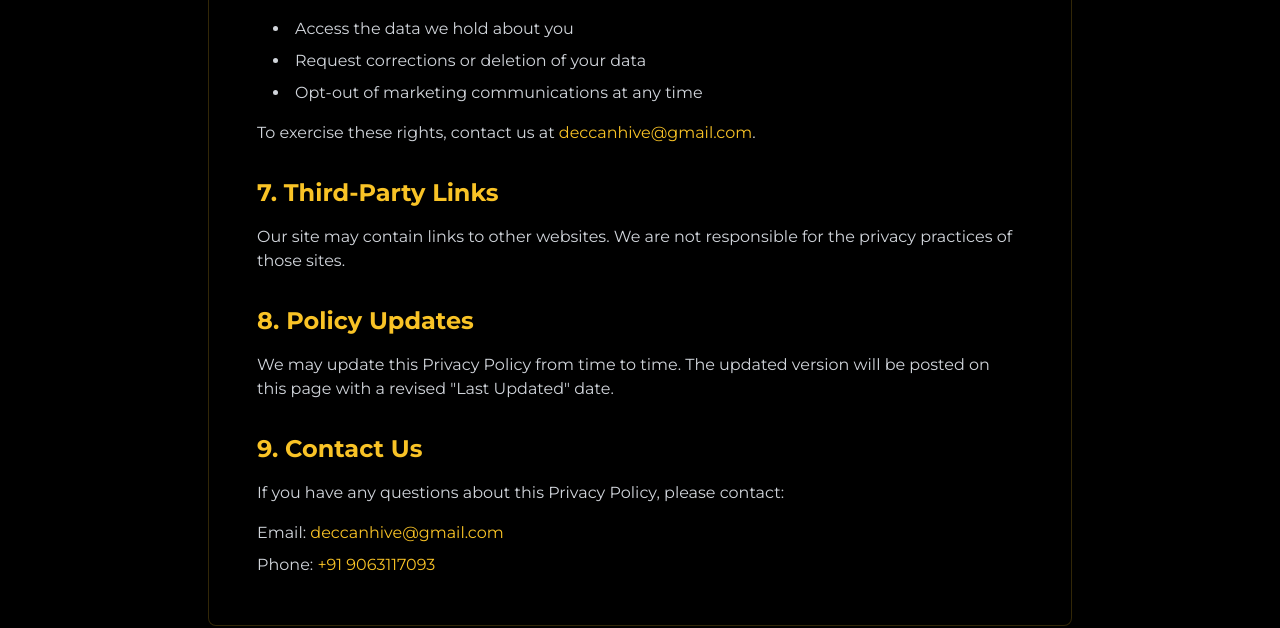
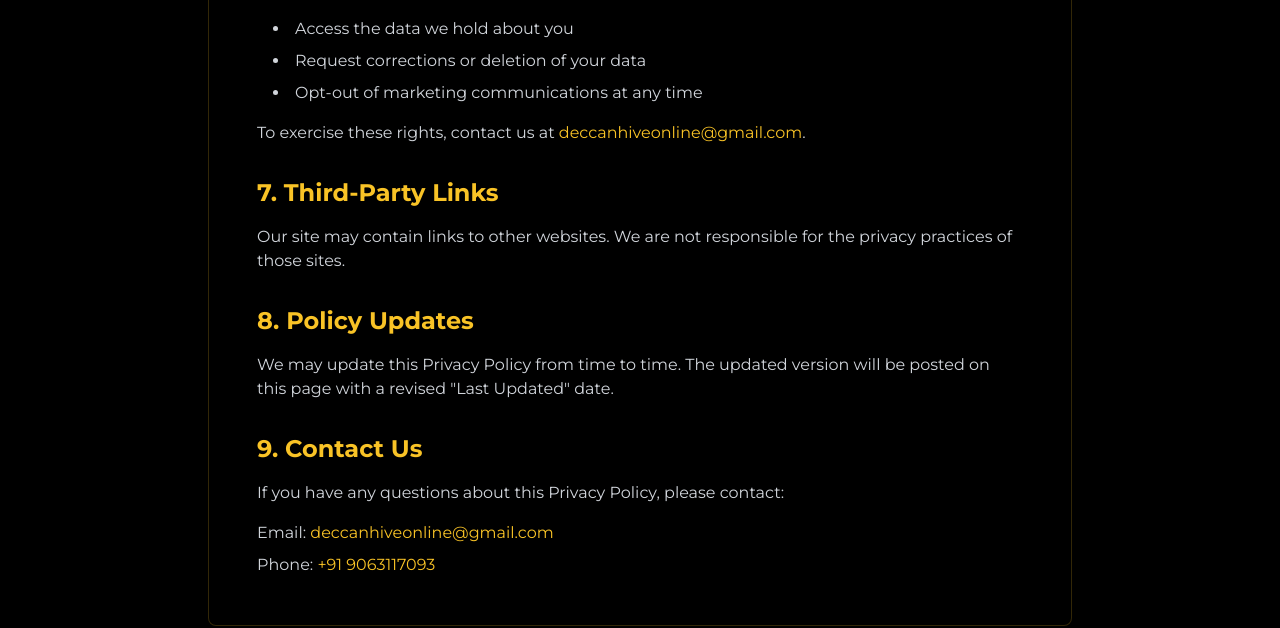
Before and after one commit to deccanhiveonline/deccanhive, a React (Vite) app: page /privacy-policy in a window 1280 px wide. Shown: the part 1440-2068 px from the top of the page. Built offline with nearby package versions, Linux system fonts and the light colour scheme.

Commit message:
Update PrivacyPolicy.tsx

```diff
--- a/src/pages/PrivacyPolicy.tsx
+++ b/src/pages/PrivacyPolicy.tsx
@@ -81,7 +81,7 @@ const PrivacyPolicy = () => {
                 <li>Opt-out of marketing communications at any time</li>
               </ul>
               <p className="text-gray-300 mt-4">
-                To exercise these rights, contact us at <a href="mailto:deccanhive@gmail.com" className="text-[#F9C326] hover:underline">deccanhive@gmail.com</a>.
+                To exercise these rights, contact us at <a href="mailto:deccanhiveonline@gmail.com" className="text-[#F9C326] hover:underline">deccanhiveonline@gmail.com</a>.
               </p>
             </section>
 
@@ -106,7 +106,7 @@ const PrivacyPolicy = () => {
               </p>
               <div className="mt-4 space-y-2">
                 <p className="text-gray-300">
-                  Email: <a href="mailto:deccanhive@gmail.com" className="text-[#F9C326] hover:underline">deccanhive@gmail.com</a>
+                  Email: <a href="mailto:deccanhiveonline@gmail.com" className="text-[#F9C326] hover:underline">deccanhiveonline@gmail.com</a>
                 </p>
                 <p className="text-gray-300">
                   Phone: <a href="tel:+919063117093" className="text-[#F9C326] hover:underline">+91 9063117093</a>
```
